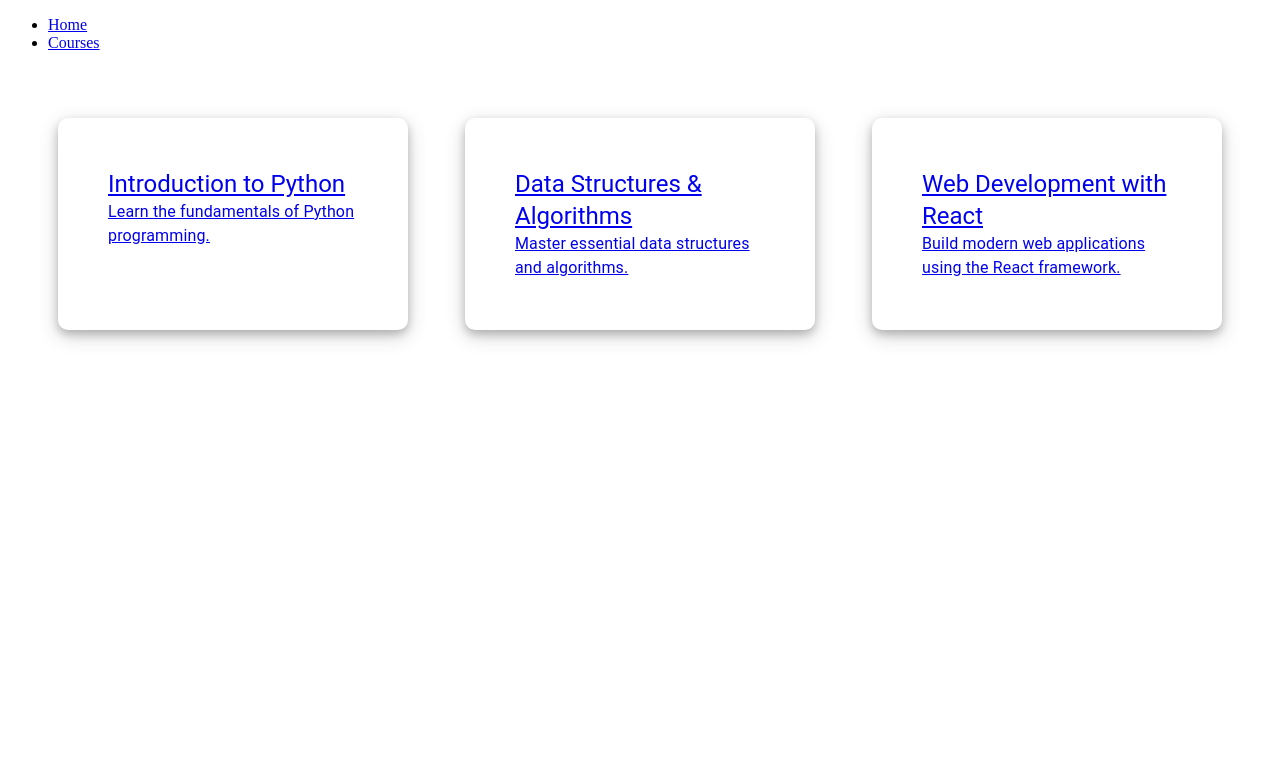
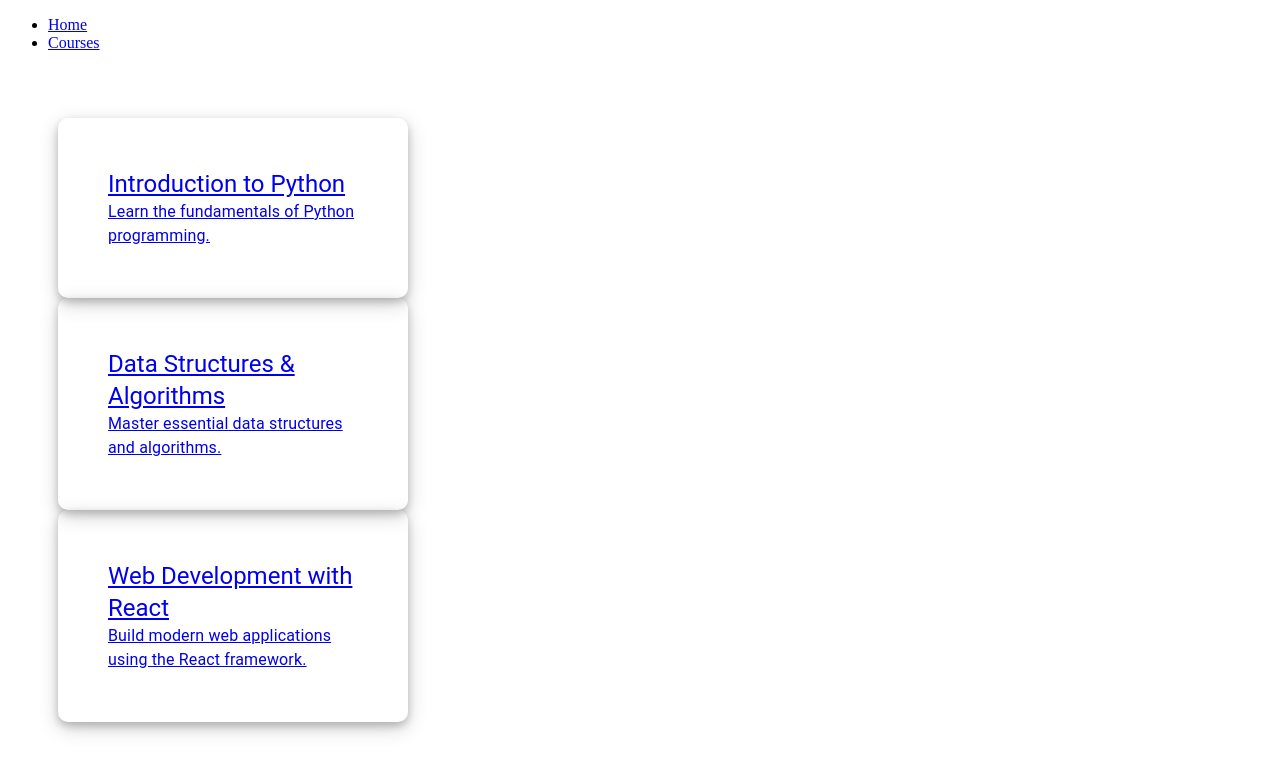
Before and after one commit to zhazMam/lms-openStudy, a React (Vite) app: page /main in a window 1280 px wide. Shown: the top 772 px of the page. Built offline with nearby package versions, Linux system fonts and the light colour scheme; data requests are answered from the project's data file.

Commit message:
Добавила свайпер для рендера курсов

```diff
--- a/src/pages/HomePage/Components/CoursesList.tsx
+++ b/src/pages/HomePage/Components/CoursesList.tsx
@@ -2,6 +2,8 @@
 import { useCourses, useCoursesAction } from "../../../Store/CoursesStore";
 import CoursesItem from "./CoursesItem";
 import { Box } from "@mui/material";
+
+import { Swiper, SwiperSlide } from "swiper/react";
 
 const CoursesList = () => {
   const { getCourses } = useCoursesAction();
@@ -20,9 +22,16 @@
         padding: "50px 50px",
       }}
     >
-      {courses.map((course) => (
-        <CoursesItem course={course} key={course.id} />
-      ))}
+      <Swiper>
+        {" "}
+        {courses.map((course) => {
+          return (
+            <SwiperSlide>
+              <CoursesItem course={course} key={course.id} />
+            </SwiperSlide>
+          );
+        })}
+      </Swiper>
     </Box>
   );
 };
```
